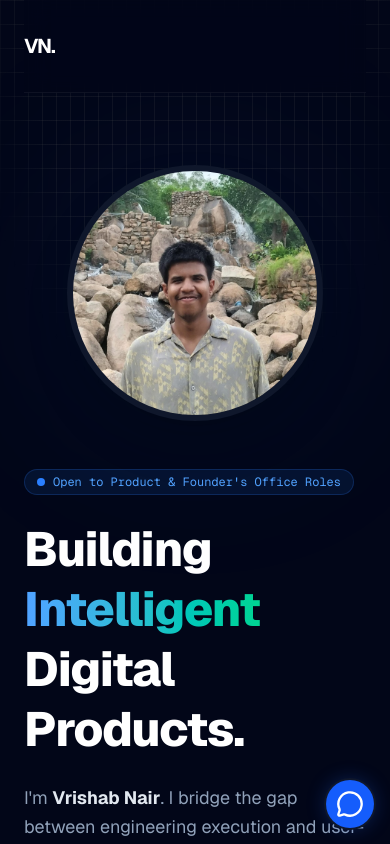
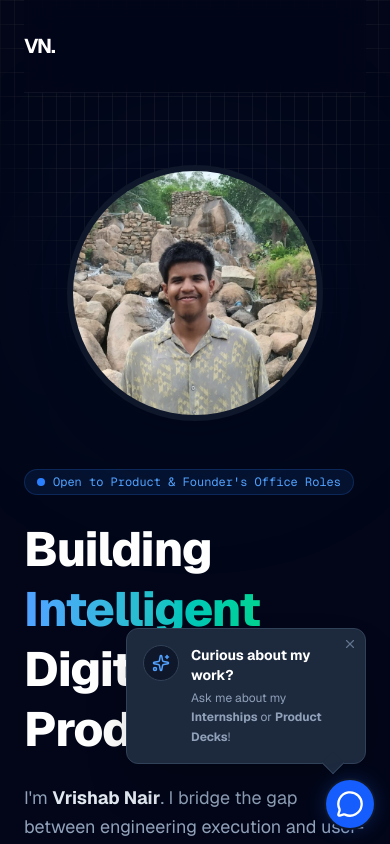
Before and after one commit to Dweeb1578/vrishab-portfolio, a Next.js app: page / in a window 390 px wide. Shown: the top 844 px of the page. Built offline with nearby package versions, Linux system fonts and the light colour scheme.

Commit message:
Enable nudge on mobile devices

```diff
--- a/components/ChatWidget.tsx
+++ b/components/ChatWidget.tsx
@@ -91,9 +91,9 @@ export default function ChatWidget() {
     return (
         <div className="fixed bottom-4 right-4 sm:bottom-6 sm:right-6 z-50 flex flex-col items-end pointer-events-none">
 
-            {/* NUDGE BUBBLE */}
+            {/* NUDGE BUBBLE - NOW VISIBLE ON MOBILE */}
             {!isOpen && showNudge && (
-                <div className="pointer-events-auto mb-4 mr-2 bg-slate-800 text-slate-200 p-4 rounded-xl shadow-2xl border border-slate-700 max-w-[250px] relative animate-in slide-in-from-bottom-5 fade-in duration-500 hidden sm:block">
+                <div className="pointer-events-auto mb-4 mr-2 bg-slate-800 text-slate-200 p-4 rounded-xl shadow-2xl border border-slate-700 w-[240px] relative animate-in slide-in-from-bottom-5 fade-in duration-500">
                     <button
                         onClick={() => setShowNudge(false)}
                         className="absolute top-2 right-2 text-slate-500 hover:text-white transition-colors"
@@ -115,7 +115,7 @@ export default function ChatWidget() {
                 </div>
             )}
 
-            {/* CHAT WINDOW - RESPONSIVE SIZING */}
+            {/* CHAT WINDOW */}
             <div className={`transition-all duration-300 pointer-events-auto origin-bottom-right ${isOpen ? 'opacity-100 scale-100' : 'opacity-0 scale-95 pointer-events-none h-0'}`}>
                 {isOpen && (
                     <div className="mb-16 sm:mb-4 w-[90vw] h-[75vh] sm:w-[350px] sm:h-[550px] bg-slate-900 rounded-2xl shadow-2xl border border-slate-700 flex flex-col overflow-hidden ring-1 ring-white/10">
```
